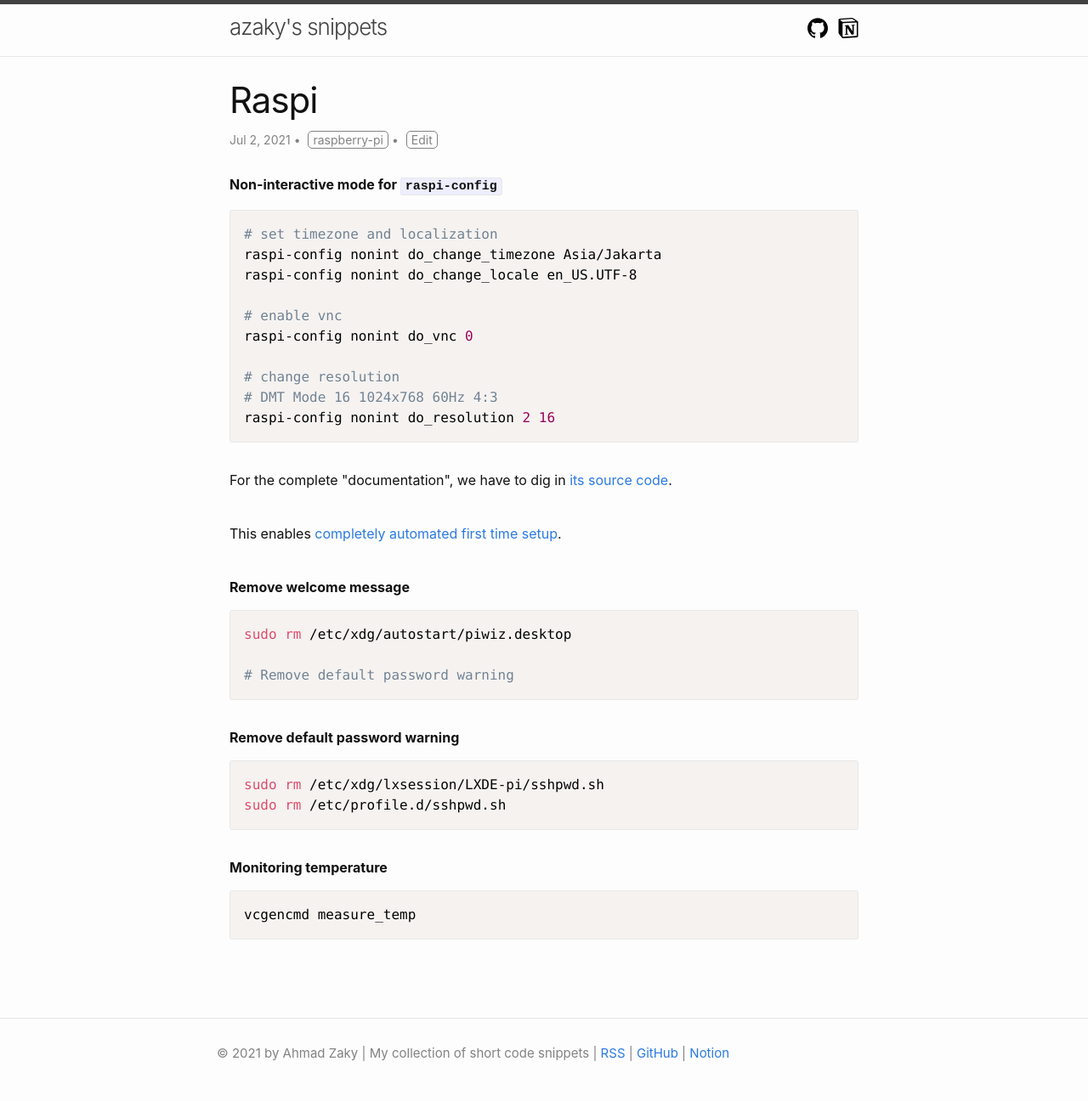
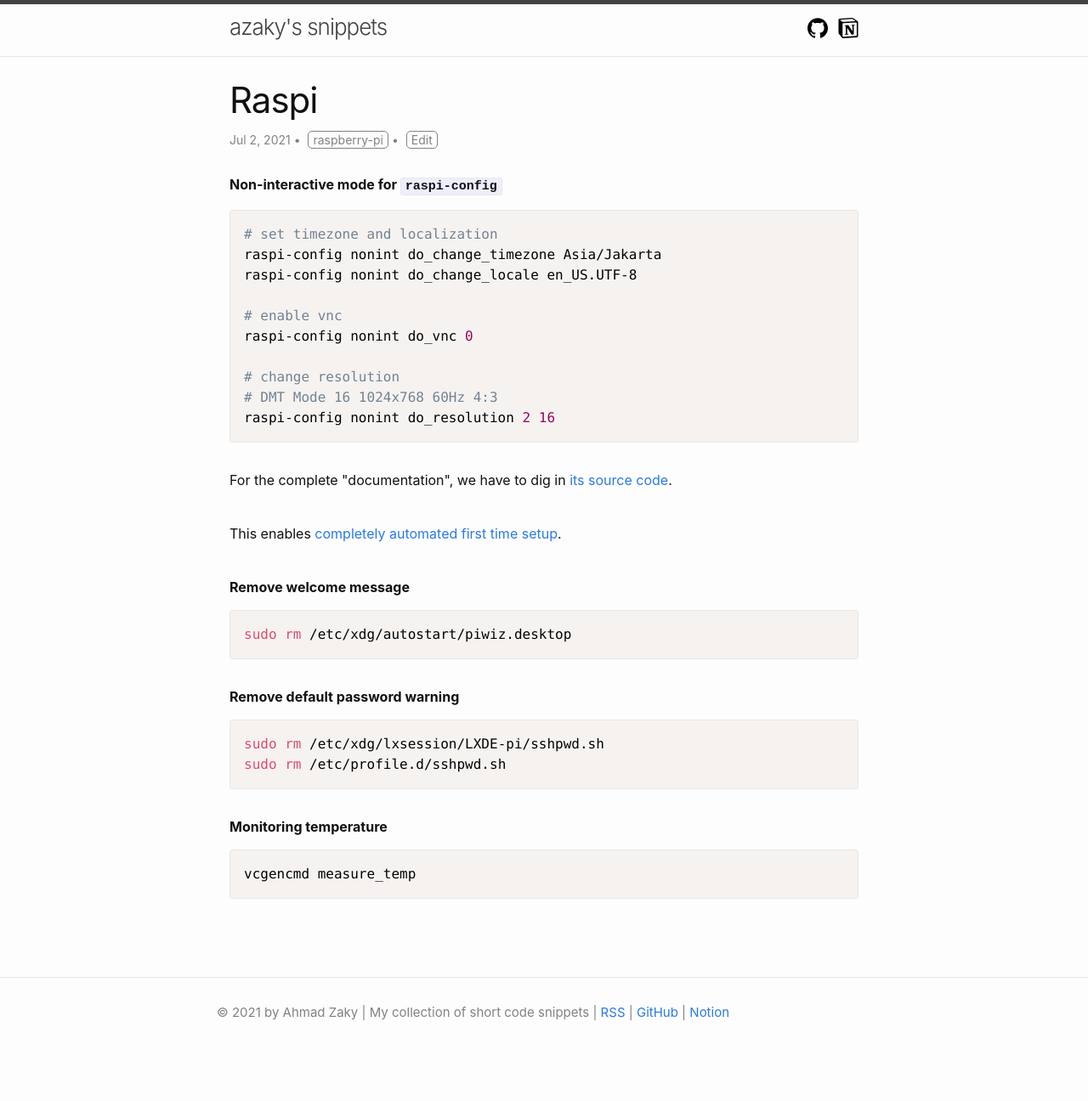
Before and after one commit to azaky/snippets, a Jekyll site: the page built from _posts/2021-07-02-raspi.html, in a window 1280 px wide. Shown: the whole page at 85% size. Built offline with Jekyll 4.4.1, drawn with Linux system fonts in a browser that asks for light colours; nearby versions of some CDN libraries; comment, search, counter and statistics services are not loaded; after the commit the page ends 1248 px from its top, so only the background shows below that.

Commit message:
sync_notion: Update "Raspi"
Signed-off-by: github-actions <41898282+github-actions[bot]@users.noreply.github.com>

```diff
--- a/_posts/2021-07-02-raspi.html
+++ b/_posts/2021-07-02-raspi.html
@@ -35,10 +35,8 @@ raspi-config nonint do_resolution 2 16</code></pre>
       automated first time setup</a>.</div>
   <div class="notion-blank"> </div>
   <div class="notion-text"><b>Remove welcome message</b></div>
-  <pre class="notion-code"><code class="language-Bash">sudo rm /etc/xdg/autostart/piwiz.desktop
-
-# Remove default password warning
-</code></pre>
+  <pre
+    class="notion-code"><code class="language-Bash">sudo rm /etc/xdg/autostart/piwiz.desktop</code></pre>
   <div class="notion-blank"> </div>
   <div class="notion-text"><b>Remove default password warning</b></div>
   <pre class="notion-code"><code class="language-Bash">sudo rm /etc/xdg/lxsession/LXDE-pi/sshpwd.sh
--- a/posts.json
+++ b/posts.json
@@ -1,5 +1,5 @@
 {
-  "last_sync": "2021-07-01T21:23:42.543Z",
+  "last_sync": "2021-07-01T23:42:48.583Z",
   "posts": [
     {
       "id": "97f6ce61-f214-4a6a-970c-a1f4cb31048e",
@@ -41,7 +41,7 @@
       "title": "Raspi",
       "filename": "2021-07-02-raspi.html",
       "date": "2021-07-02T00:00:00.000Z",
-      "last_edited_time": "2021-07-01T21:08:00.000Z"
+      "last_edited_time": "2021-07-01T23:35:00.000Z"
     },
     {
       "id": "a94a5d2c-20d1-4743-b1c6-5f344b5c4c17",
```
